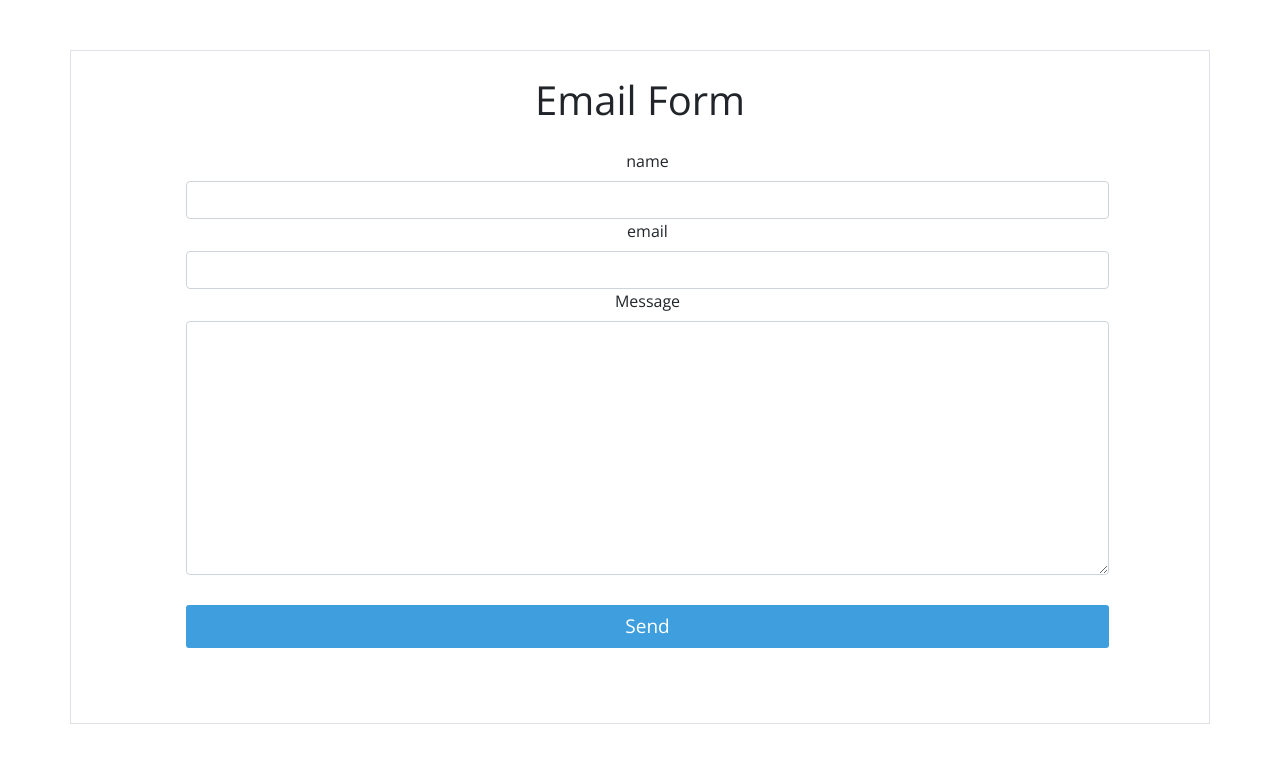
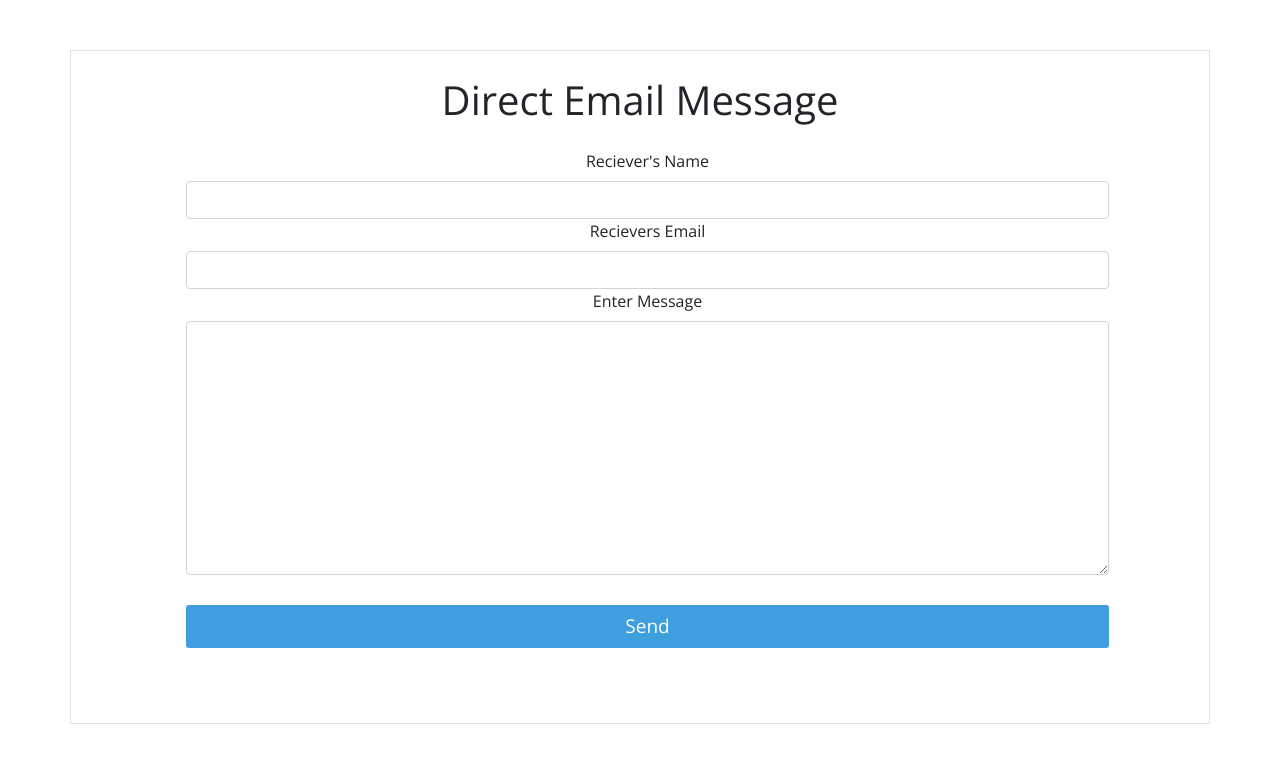
Before and after one commit to GayanMalinda99/Learning-Management-System, a React (Create React App) app in the folder lms-react-app/: page / in a window 1280 px wide. Shown: the top 762 px of the page. Built offline with nearby package versions, Linux system fonts and the light colour scheme.

Commit message:
Added Custom Email Sender

```diff
--- a/lms-react-app/src/components/AnnouncementPalet/SendEmail/Mailer.jsx
+++ b/lms-react-app/src/components/AnnouncementPalet/SendEmail/Mailer.jsx
@@ -10,6 +10,9 @@ function sendEmail(e) {
         e.target,
         "18N787bwLLxKrb_gs"
         ).then(res=>{
+            if(res.status){
+alert("Message Sent Succesfully!");
+            }
                 console.log(res);
         }).catch(err=>console.log(err));
 }
@@ -26,7 +29,7 @@ backgroundSize:"cover",
 }}>
 
 
-    <h1 style={{marginTop:'25px'}}>Email Form</h1>
+    <h1 style={{marginTop:'25px'}}>Direct Email Message</h1>
 
     <form
      action=""
@@ -38,13 +41,13 @@ backgroundSize:"cover",
      >
 
 
-            <label htmlFor="" >name</label>
+            <label htmlFor="" >Reciever's Name</label>
             <input className="form-control" type="text" name="name" id="" />
 
-            <label htmlFor="" >email</label>
+            <label htmlFor="" >Recievers Email </label>
             <input className="form-control" type="email" name="user_email" id="" />
 
-            <label htmlFor="">Message</label>
+            <label htmlFor="">Enter Message</label>
             <textarea className="form-control"  name="message" id="" cols="30" rows="10"></textarea>
 
             <input
```
